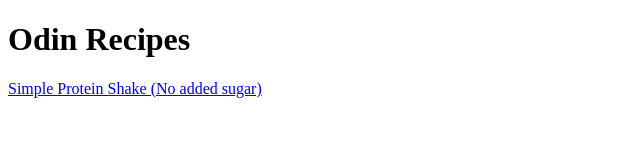
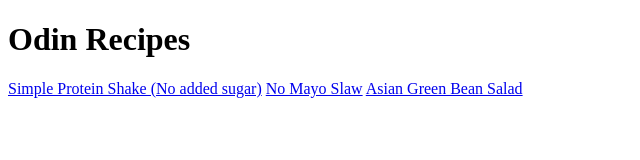
Before and after one commit to omaskati/odin-recipes, a plain HTML site: page index.html in a window 1280 px wide. Shown: the whole page, without its empty margins (0-640 px from the left). Drawn offline with Linux system fonts and the light colour scheme.

Commit message:
Edit index to add recipe links (slaw, greenbeans)

```diff
--- a/index.html
+++ b/index.html
@@ -8,5 +8,8 @@
 <body>
     <h1>Odin Recipes</h1>
     <a href="recipes/proteinshake.html">Simple Protein Shake (No added sugar)</a>
+    <a href="recipes/nomayoslaw.html">No Mayo Slaw</a>
+    <a href="recipes/asiangreenbeans.html">Asian Green Bean Salad</a>
+
 </body>
 </html>
```
